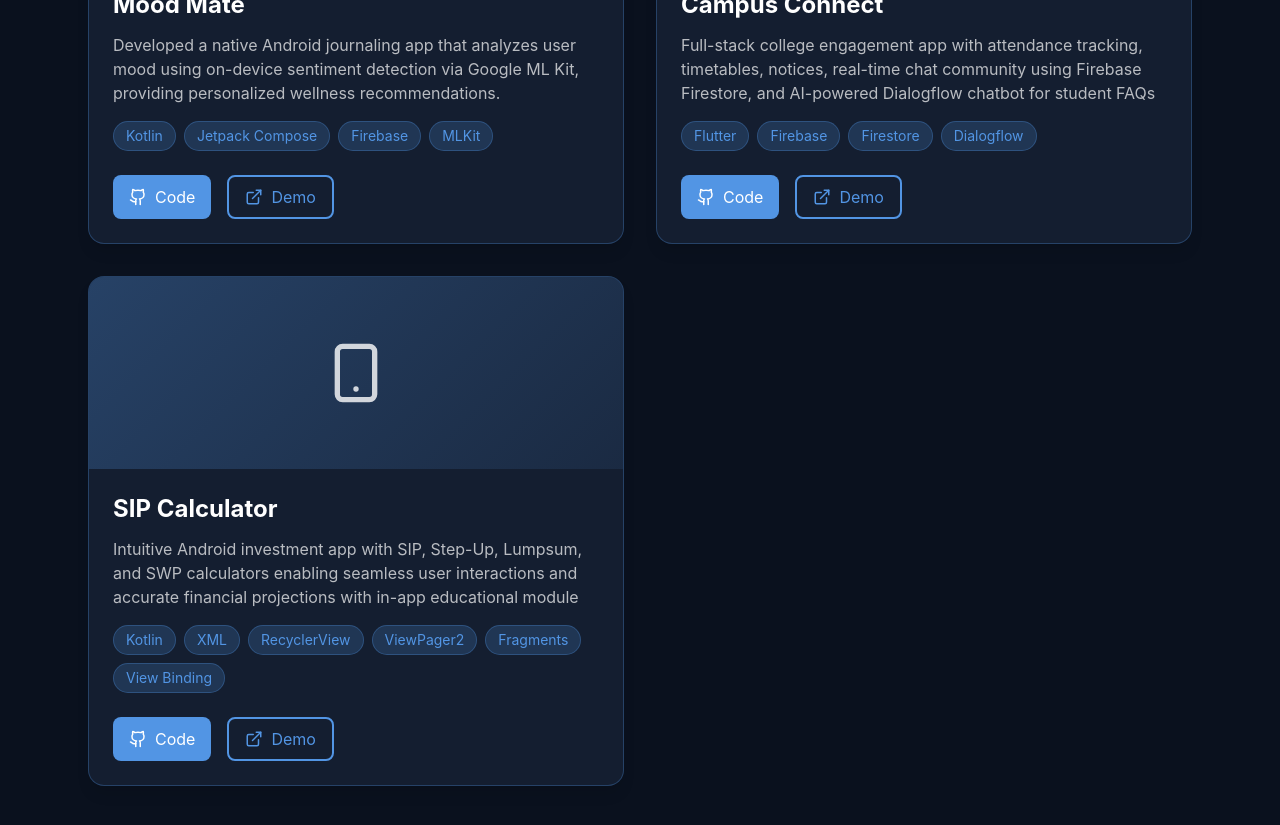
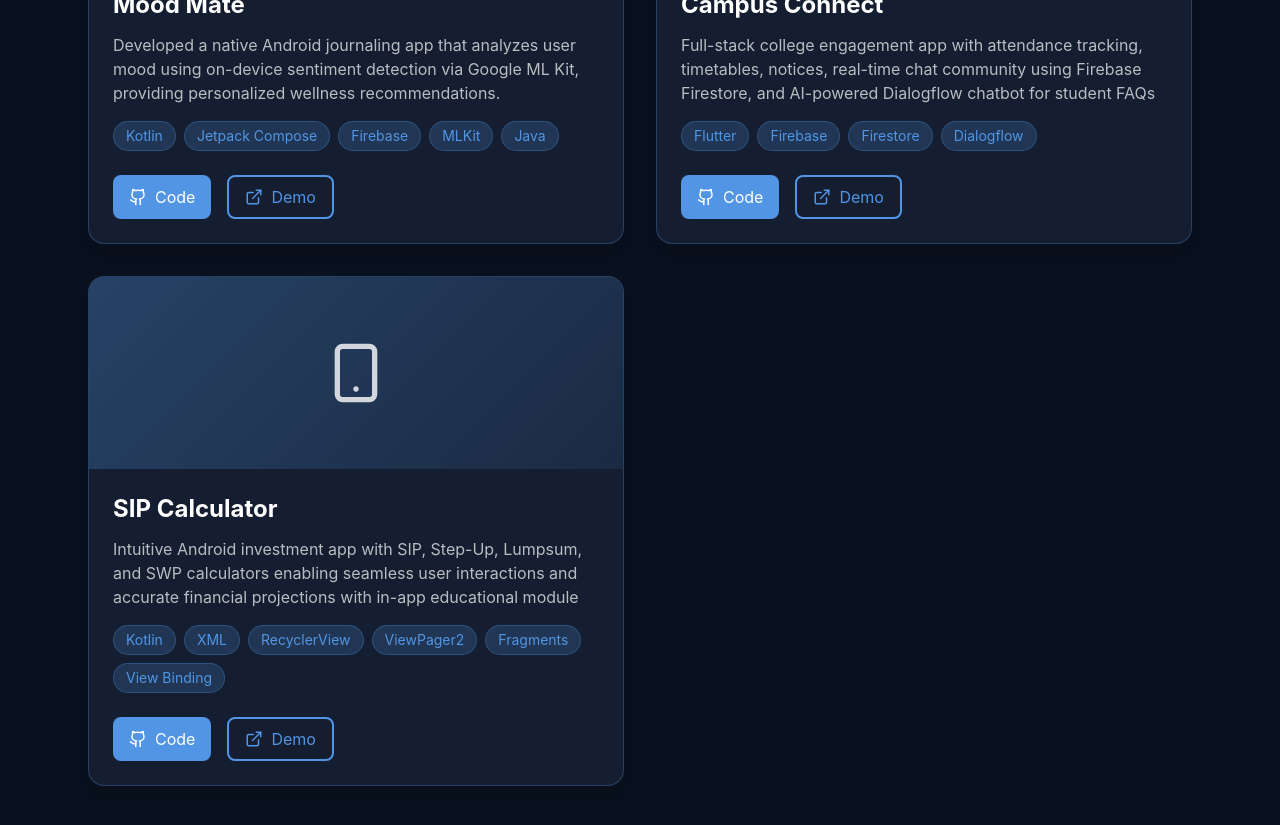
Before and after one commit to snehayadnik/Portfolio-Website, a React (Vite) app: page / in a window 1280 px wide. Shown: the part 4700-5525 px from the top of the page. Built offline with nearby package versions, Linux system fonts and the light colour scheme.

Commit message:
added java

```diff
--- a/src/components/Projects.tsx
+++ b/src/components/Projects.tsx
@@ -6,7 +6,7 @@ const projects = [
     title: "Mood Mate",
     description:
       "Developed a native Android journaling app that analyzes user mood using on-device sentiment detection via Google ML Kit, providing personalized wellness recommendations. ",
-    tech: ["Kotlin", "Jetpack Compose", "Firebase", "MLKit"],
+    tech: ["Kotlin", "Jetpack Compose", "Firebase", "MLKit", "Java"],
     github: "#",
     demo: "#",
   },
```
